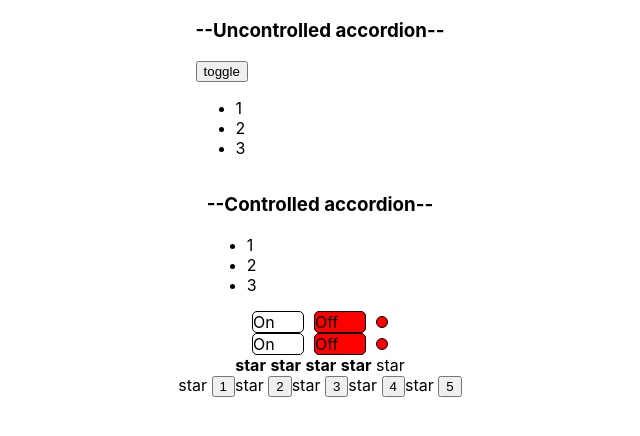
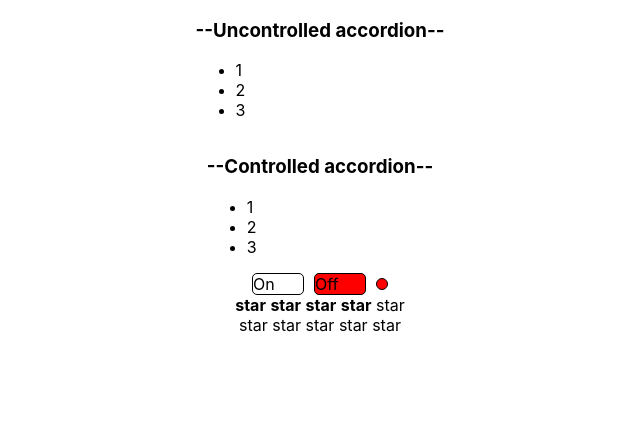
Before and after one commit to stasfilippov/React_kabzda, a React (Create React App) app: page / in a window 1280 px wide. Shown: the top 436 px of the page, without its empty margins (320-960 px from the left). Built offline with nearby package versions, Linux system fonts and the light colour scheme.

Commit message:
-fix UncontrolledRating.tsx and UncontrolledAccordion.tsx - remove buttons, add handlers for h1 and span

```diff
--- a/src/App.tsx
+++ b/src/App.tsx
@@ -13,8 +13,9 @@ function App() {
 		<div className='App'>
 			<UncontrolledAccordion titleValue={'--Uncontrolled accordion--'}/>
 			<Accordion titleValue={'--Controlled accordion--'} collapsed={false}/>
+
 			<OnOff/>
-			<OnOff/>
+
 			<Rating value={4}/>
 			<UncontrolledRating/>
 		</div>
--- a/src/components/UncontrolledAccordion/UncontrolledAccordion.tsx
+++ b/src/components/UncontrolledAccordion/UncontrolledAccordion.tsx
@@ -14,7 +14,7 @@ export function UncontrolledAccordion(props: AccordionPropsType) {
 
 	return (
 		<div>
-			<AccordionTitle title={props.titleValue}/> <button onClick={onClickButtonHandler}>toggle</button>
+			<AccordionTitle title={props.titleValue} clickHandler={onClickButtonHandler}/>
 			{!collapsed && <AccordionBody/>}
 		</div>
 	)
@@ -22,12 +22,18 @@ export function UncontrolledAccordion(props: AccordionPropsType) {
 
 type AccordionTitlePropsType = {
 	title: string;
+	clickHandler: () => void
 }
 
 function AccordionTitle(props: AccordionTitlePropsType) {
 	console.log('AccordionTitle rendering')
+
+	const styleHeader = {
+		cursor: 'pointer'
+	}
+
 	return (
-		<h3>{props.title}</h3>
+		<h3 style={styleHeader} onClick={props.clickHandler} >{props.title}</h3>
 	)
 }
 
--- a/src/components/UncotrolledRating/UncontrolledRating.tsx
+++ b/src/components/UncotrolledRating/UncontrolledRating.tsx
@@ -8,37 +8,38 @@ export function UncontrolledRating() {
 	let [selected, setSelected] = useState(0)
 
 
-	const clickHandler = (event: MouseEvent) => {
-		const value = event.currentTarget.getAttribute('data-value')
-
-		setSelected(Number(value))
+	const clickHandler = (num: number) => {
+		setSelected(num)
 	}
-
 
 
 	return (
 		<div>
-			<Star selected={selected > 0}/><button onClick={clickHandler} data-value={1}>1</button>
-			<Star selected={selected > 1}/><button onClick={clickHandler} data-value={2}>2</button>
-			<Star selected={selected > 2}/><button onClick={clickHandler} data-value={3}>3</button>
-			<Star selected={selected > 3}/><button onClick={clickHandler} data-value={4}>4</button>
-			<Star selected={selected > 4}/><button onClick={clickHandler} data-value={5}>5</button>
+			<Star clickHandler={clickHandler} selected={selected > 0} id={1}/>
+			<Star clickHandler={clickHandler} selected={selected > 1} id={2}/>
+			<Star clickHandler={clickHandler} selected={selected > 2} id={3}/>
+			<Star clickHandler={clickHandler} selected={selected > 3} id={4}/>
+			<Star clickHandler={clickHandler} selected={selected > 4} id={5}/>
 		</div>
 	)
 
 }
 
 type StarPropsType = {
-	selected: boolean;
+	clickHandler: (num: number) => void,
+	selected: boolean,
+	id: number
 }
 
 function Star(props: StarPropsType) {
 	console.log('Star rendering');
-	if (props.selected === true) {
-		return (
-			<span><b>star</b> </span>
-		)
-	} else {
-		return <span>star </span>
+
+	const onClickSpanHandler = () => {
+		props.clickHandler(props.id)
 	}
+
+	return (props.selected === true)
+		? <span onClick={onClickSpanHandler}><b>star</b></span>
+		: <span onClick={onClickSpanHandler}>star </span>
+
 }
```
